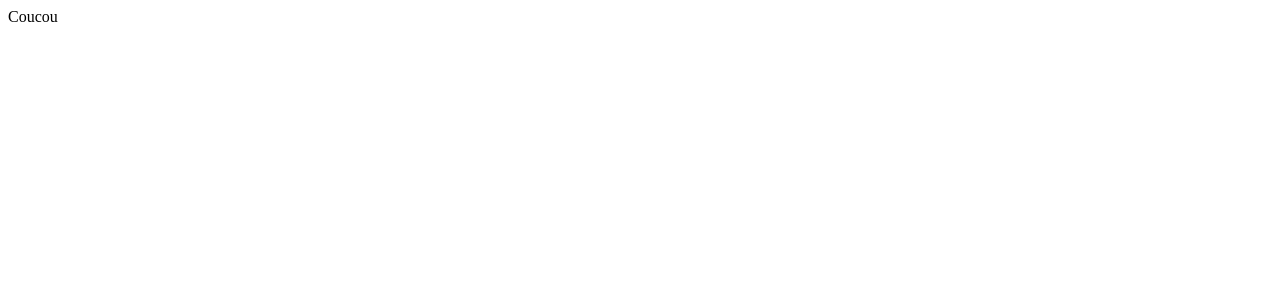
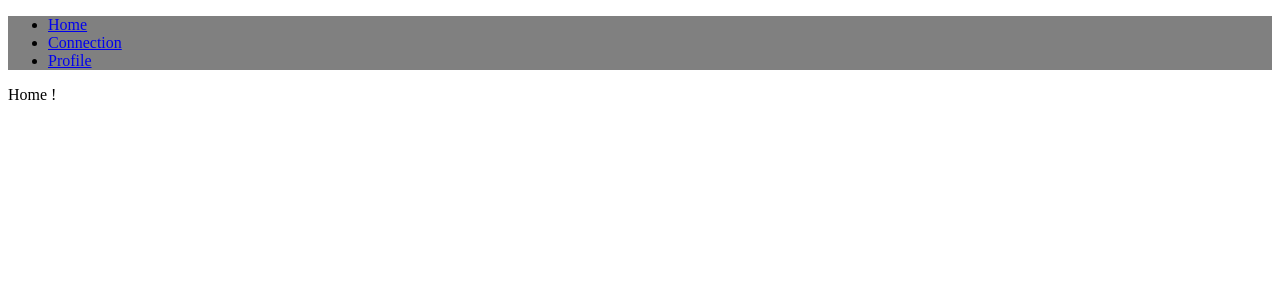
Before and after one commit to ShayReichert/ShayPaulElyReichert_13_18062022, a React (Create React App) app: page / in a window 1280 px wide. Shown: the top 300 px of the page. Built offline with nearby package versions, Linux system fonts and the light colour scheme.

Commit message:
React-router-dom

```diff
--- a/package.json
+++ b/package.json
@@ -8,6 +8,7 @@
     "@testing-library/user-event": "^13.5.0",
     "react": "^18.2.0",
     "react-dom": "^18.2.0",
+    "react-router-dom": "^6.3.0",
     "react-scripts": "5.0.1",
     "styled-components": "^5.3.5",
     "web-vitals": "^2.1.4"
--- /dev/null
+++ b/src/components/Header.jsx
@@ -0,0 +1,23 @@
+import { Link } from "react-router-dom";
+
+function Header() {
+  return (
+    <div className="header" style={{ background: "grey" }}>
+      <nav>
+        <ul>
+          <li>
+            <Link to="/">Home</Link>
+          </li>
+          <li>
+            <Link to="/connection">Connection</Link>
+          </li>
+          <li>
+            <Link to="/profile">Profile</Link>
+          </li>
+        </ul>
+      </nav>
+    </div>
+  );
+}
+
+export default Header;
--- a/src/index.jsx
+++ b/src/index.jsx
@@ -1,10 +1,22 @@
-import React from 'react';
-import ReactDOM from 'react-dom/client';
-import App from './pages/Home';
+import React from "react";
+import ReactDOM from "react-dom/client";
+import { BrowserRouter as Router, Routes, Route } from "react-router-dom";
+import Connection from "./pages/Connection";
+import Home from "./pages/Home";
+import Profile from "./pages/Profile";
+import Header from "./components/Header";
 
-const root = ReactDOM.createRoot(document.getElementById('root'));
+const root = ReactDOM.createRoot(document.getElementById("root"));
+
 root.render(
   <React.StrictMode>
-    <App />
+    <Router>
+      <Header />
+      <Routes>
+        <Route path="/" element={<Home />}></Route>
+        <Route path="/connection" element={<Connection />}></Route>
+        <Route path="/profile" element={<Profile />}></Route>
+      </Routes>
+    </Router>
   </React.StrictMode>
 );
--- a/src/pages/Connection.jsx
+++ b/src/pages/Connection.jsx
@@ -0,0 +1,5 @@
+function Connection() {
+  return <div>Connection !</div>;
+}
+
+export default Connection;
--- a/src/pages/Home.jsx
+++ b/src/pages/Home.jsx
@@ -1,5 +1,5 @@
-function App() {
-  return <div className="App">Coucou</div>;
+function Home() {
+  return <div>Home !</div>;
 }
 
-export default App;
+export default Home;
--- a/src/pages/Profile.jsx
+++ b/src/pages/Profile.jsx
@@ -0,0 +1,5 @@
+function Profile() {
+  return <div>Profile !</div>;
+}
+
+export default Profile;
```
Also changed, not shown: 1 other file (tests, documents, lock files or other folders).
